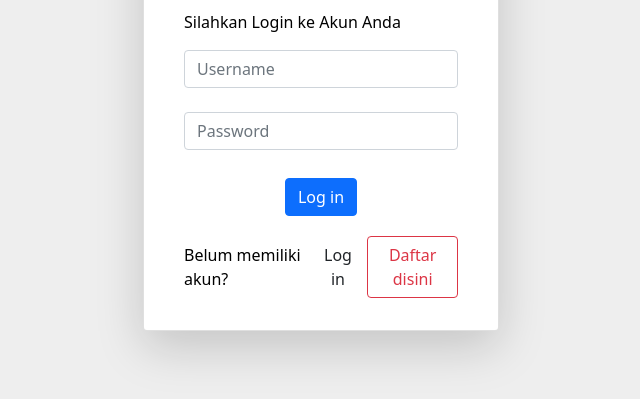
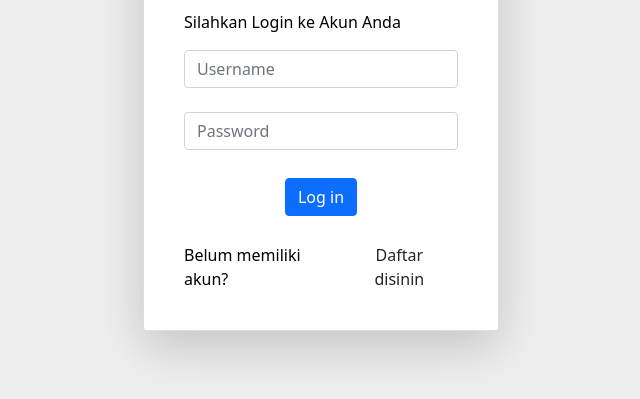
Before and after one commit to afikafiranti/mekaniKita, a plain HTML site: page index.html in a window 1280 px wide. Shown: the part 197-596 px from the top of the page, without its empty margins (319-959 px from the left). Drawn offline with nearby package versions, Linux system fonts and the light colour scheme.

Commit message:
Update index.html

```diff
--- a/index.html
+++ b/index.html
@@ -38,9 +38,7 @@
                     </div>
                     <div class="d-flex align-items-center justify-content-center pb-4">
                       <p class="mb-0 me-2">Belum memiliki akun?</p>
-                      <a href="regist.html" class=btn btn-outline-danger" type="button">Log in</a>
-
-                      <button type="button" class="btn btn-outline-danger">Daftar disini</button>
+                      <a href="regist.html" class=btn btn-outline-danger" type="button">Daftar disinin</a>
                     </div>
                   </form>
                 </div>
```
